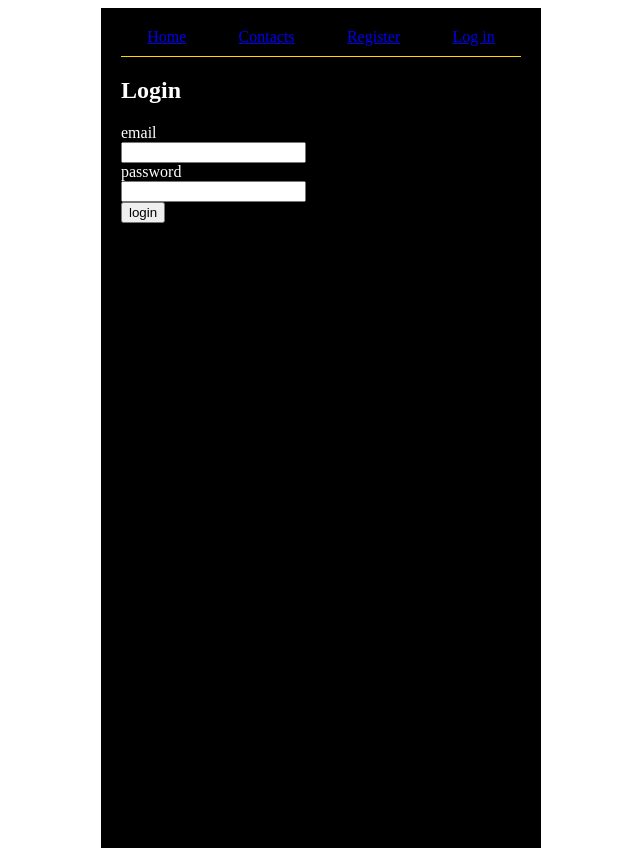
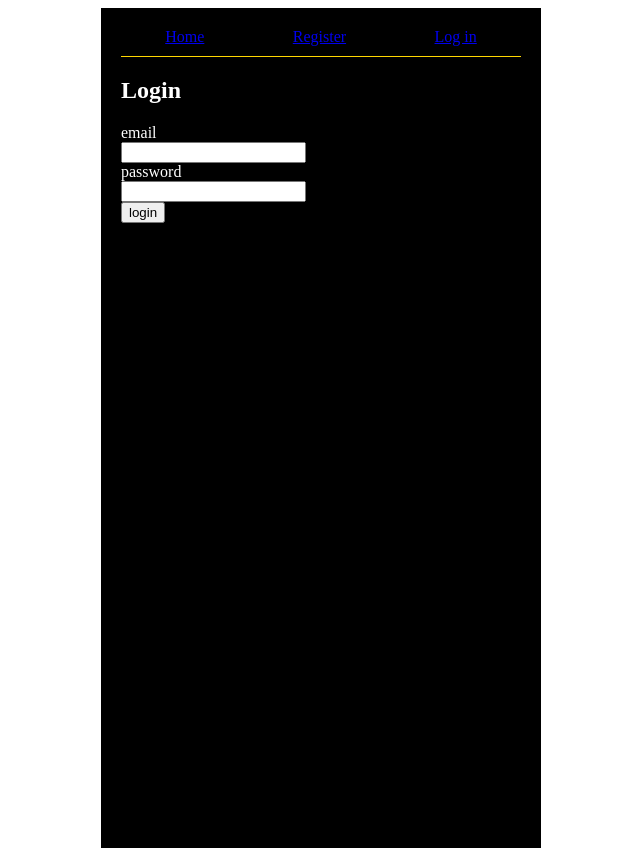
Before and after one commit to Shundrik/goit-react-hw-08-phonebook, a React (Create React App) app: page /login in a window 1280 px wide. Shown: the whole page, without its empty margins (319-959 px from the left). Built offline with nearby package versions, Linux system fonts and the light colour scheme.

Commit message:
bugWithRouts

```diff
--- a/src/components/App.jsx
+++ b/src/components/App.jsx
@@ -1,11 +1,11 @@
 import { Route, Routes } from 'react-router-dom';
 import styled from 'styled-components';
-// import { Layout } from './Layout';
+import { Layout } from './Layout';
 import { Home } from 'pages/Home';
 import { RegistrForm } from './RegisterForm/registerForm';
 import { LoginForm } from './loginForm/loginForm';
 import { Contacts } from 'pages/Contacts';
-import { AppBar } from './AppBar/appBar';
+// import { AppBar } from './AppBar/appBar';
 
 const AppWrapper = styled.div`
   width: 400px;
@@ -20,14 +20,14 @@ const AppWrapper = styled.div`
 export const App = () => {
   return (
     <AppWrapper>
-      <AppBar></AppBar>
+      {/* <AppBar></AppBar> */}
       <Routes>
-        {/* <Route path="/" element={<Layout />}> */}
+        <Route path="/" element={<Layout />}>
           <Route index element={<Home />} />
           <Route path="/register" element={<RegistrForm />} />
           <Route path="/login" element={<LoginForm />} />
           <Route path="/contacts" element={<Contacts />} />
-        {/* </Route> */}
+        </Route>
       </Routes>
     </AppWrapper>
   );
--- a/src/components/AppBar/appBar.js
+++ b/src/components/AppBar/appBar.js
@@ -1,16 +1,21 @@
-import { AuthNav } from "components/AuthNav/authNav"
-import { Navigation } from "components/UserMenu/Navigation/navigation"
-import { UserMenu } from "components/UserMenu/userMenu"
-// import { Outlet } from "react-router-dom"
+import { AuthNav } from 'components/AuthNav/authNav';
+import { Navigation } from 'components/Navigation/navigation';
+import { UserMenu } from 'components/UserMenu/userMenu';
+import { useAuth } from 'hooks/hooks';
 
-export const AppBar = ()=>{
-    return(
-        <header style={{display:"flex",justifyContent:"space-around",borderBottom: "1px solid gold",
-        paddingBottom: "10px"}}>
-
-    <Navigation></Navigation>
-       {!true ? <UserMenu/> : <AuthNav/>}
-
-        </header>
-    )
-}
+export const AppBar = () => {
+  const { isLoggedIn } = useAuth();
+  return (
+    <header
+      style={{
+        display: 'flex',
+        justifyContent: 'space-around',
+        borderBottom: '1px solid gold',
+        paddingBottom: '10px',
+      }}
+    >
+      <Navigation />
+      {isLoggedIn ? <UserMenu /> : <AuthNav />}
+    </header>
+  );
+};
--- a/src/components/AuthNav/authNav.js
+++ b/src/components/AuthNav/authNav.js
@@ -1,4 +1,5 @@
 import { NavLink } from 'react-router-dom';
+
 
 export const AuthNav = () => {
   return (
--- a/src/components/Layout.js
+++ b/src/components/Layout.js
@@ -1,4 +1,4 @@
-import { Suspense } from "react"
+// import { Suspense } from "react"
 import { AppBar } from "./AppBar/appBar"
 import { Outlet } from "react-router-dom"
 
@@ -7,9 +7,9 @@ export const Layout = ()=>{
     return (
        <div>
         <AppBar></AppBar>
-        <Suspense fallback={null}>
+        {/* <Suspense fallback={null}> */}
             <Outlet/>
-        </Suspense>
+        {/* </Suspense> */}
         </div>
     )
 }
--- /dev/null
+++ b/src/components/Navigation/navigation.jsx
@@ -0,0 +1,13 @@
+import { NavLink } from 'react-router-dom';
+import { useAuth } from 'hooks/hooks';
+
+export const Navigation = () => {
+  const { isLoggedIn } = useAuth();
+
+  return (
+    <nav>
+      <NavLink to="/">Home</NavLink>
+      {isLoggedIn && <NavLink to="/contacts">Contacts</NavLink>}
+    </nav>
+  );
+};
--- a/src/components/RegisterForm/registerForm.js
+++ b/src/components/RegisterForm/registerForm.js
@@ -15,13 +15,13 @@ dispatch(register({
   password:form.elements.password.value,
 })
 )
-  }
+  };
 
     return(
 <div>
 <h2>Register</h2>
         <form onSubmit={handleSubmit}>
-            <label>Username</label><br/>
+            <label>User name</label><br/>
             <input type="username" name="name"></input><br/>
 
             <label>Email</label><br/>
--- a/src/components/UserMenu/Navigation/navigation.jsx
+++ /dev/null
@@ -1,10 +0,0 @@
-import { NavLink } from 'react-router-dom';
-
-export const Navigation = () => {
-  return (
-    <>
-      <NavLink to="/">Home</NavLink>
-      {true && <NavLink to="/contacts">Contacts</NavLink>}
-    </>
-  );
-};
--- a/src/components/UserMenu/userMenu.js
+++ b/src/components/UserMenu/userMenu.js
@@ -1,11 +1,15 @@
-
-
+import { useAuth } from "hooks/hooks";
+import { logOut } from "redux/auth/authOperations";
+import { useDispatch } from "react-redux";
 
 export const UserMenu = () => {
+  const dispatch = useDispatch();
+  const { user } = useAuth();
+
   return (
-    <>
-    <p>Welcom, NAME</p>
-    <button type="button" >Loguut</button>
-    </>
+    <div>
+    <p>Welcom, {user}</p>
+    <button type="button" onClick={()=>dispatch(logOut())}>Loguut</button>
+    </div>
   );
 };
--- a/src/components/loginForm/loginForm.js
+++ b/src/components/loginForm/loginForm.js
@@ -1,29 +1,35 @@
-import { useDispatch } from "react-redux";
-import { logIn } from "redux/auth/authOperations";
+import { useDispatch } from 'react-redux';
+import { logIn } from 'redux/auth/authOperations';
 
-export const LoginForm =()=>{
-
+export const LoginForm = () => {
   const dispatch = useDispatch();
 
-const handleSubmit = (e)=>{
-e.preventDefault()
+  const handleSubmit = e => {
+    e.preventDefault();
     const form = e.currentTarget;
-dispatch(logIn({
-    email:form.elements.email.value,
-    password:form.elements.password.value,
-}))
-    }
+    dispatch(
+      logIn({
+        email: form.elements.email.value,
+        password: form.elements.password.value,
+      })
+    );
+    form.reset();
+  };
 
-    return(
+  return (
     <div>
       <h2>Login</h2>
       <form onSubmit={handleSubmit}>
-            <label>email</label><br/>
-            <input type="email" name="email"></input><br/>
-            <label>password</label><br/>
-            <input type="password" name="password"></input><br/>
+        <label>email</label>
+        <br />
+        <input type="email" name="email"></input>
+        <br />
+        <label>password</label>
+        <br />
+        <input type="password" name="password"></input>
+        <br />
         <button type="submit">login</button>
       </form>
     </div>
-    )
-}
+  );
+};
--- a/src/index.js
+++ b/src/index.js
@@ -2,20 +2,18 @@ import React from 'react';
 import ReactDOM from 'react-dom/client';
 import { App } from 'components/App';
 import { Provider } from 'react-redux';
-import { store,persistor } from './redux/store';
+import { store, persistor } from './redux/store';
 import { BrowserRouter } from 'react-router-dom';
 import { PersistGate } from 'redux-persist/integration/react';
 
-
-
 ReactDOM.createRoot(document.getElementById('root')).render(
   <React.StrictMode>
-    <BrowserRouter>
-     <Provider store={store}>
+    <Provider store={store}>
       <PersistGate loading={null} persistor={persistor}>
-      <App />
+        <BrowserRouter>
+          <App />
+        </BrowserRouter>
       </PersistGate>
-     </Provider>
-     </BrowserRouter>
+    </Provider>
   </React.StrictMode>
 );
```
Lines whose indentation alone changed are shown as unchanged.
